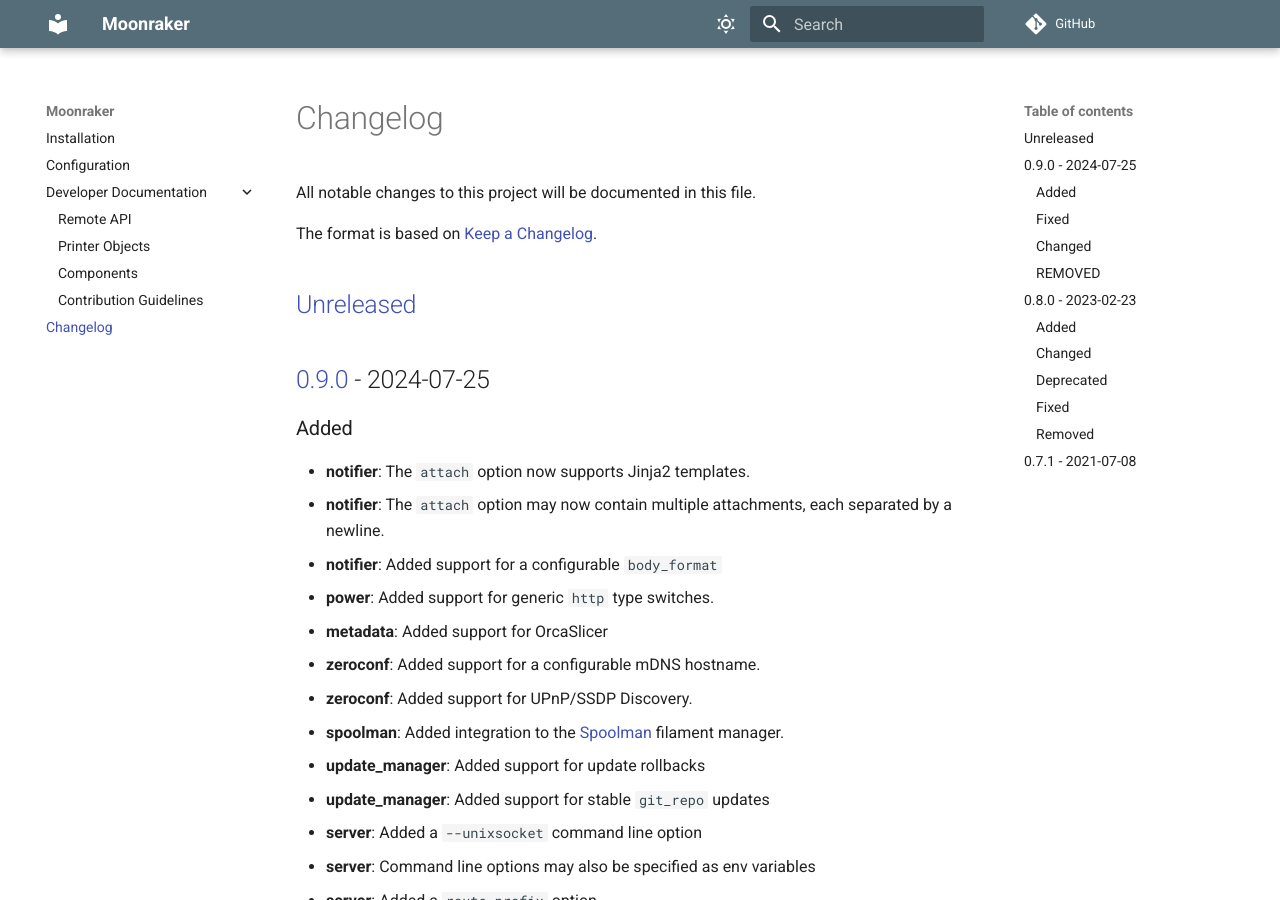
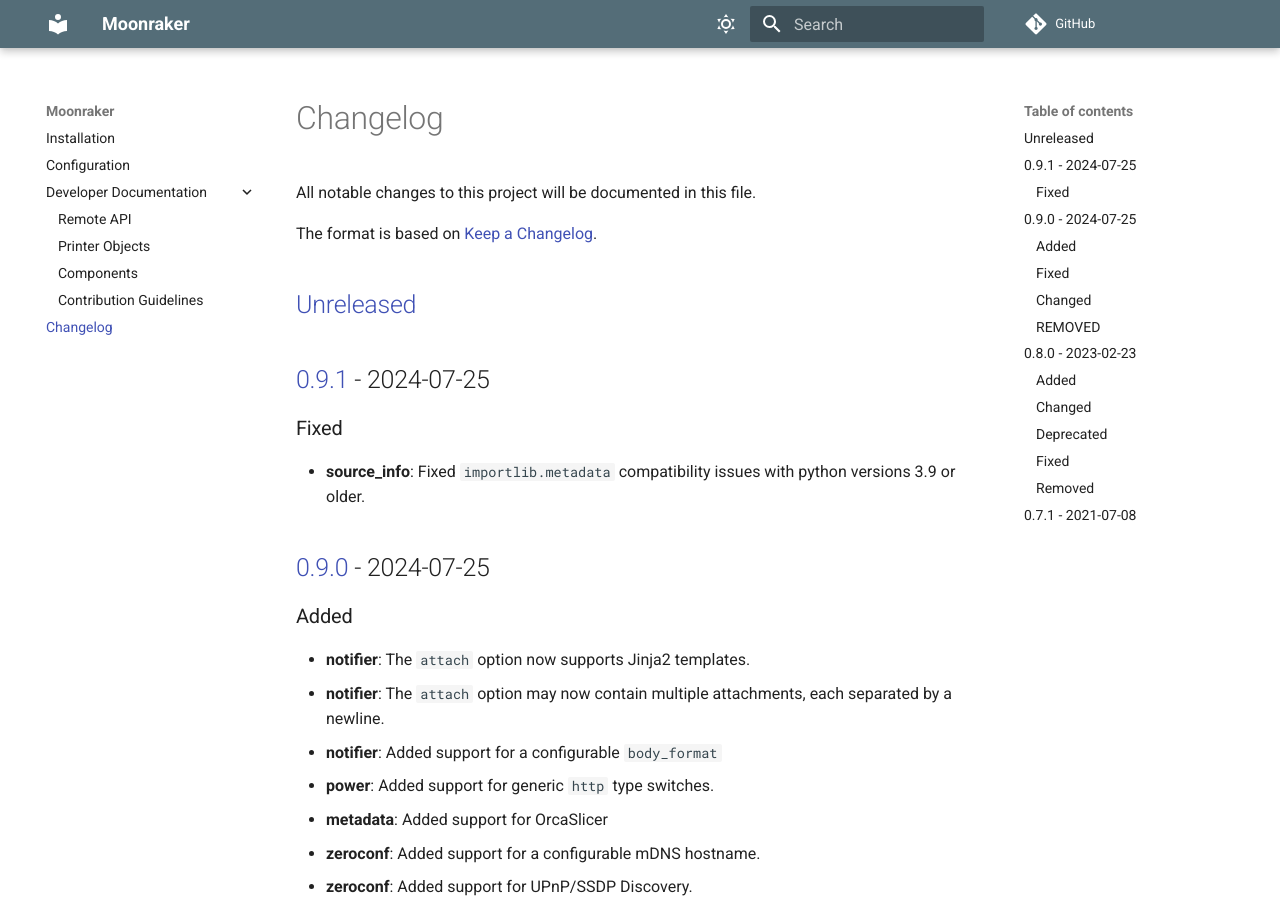
Before and after one commit to Arksine/moonraker, an MkDocs documentation site: the page built from docs/changelog.md, in a window 1280 px wide and 900 px high. Built offline with MkDocs 1.6.1 and Material for MkDocs 9.7.7, drawn with Linux system fonts in a browser that asks for light colours; comment, search, counter and statistics services are not loaded.

Commit message:
release: bump version to 0.9.1
Signed-off-by:  Eric Callahan <arksine.code@gmail.com>

```diff
--- a/docs/changelog.md
+++ b/docs/changelog.md
@@ -5,6 +5,12 @@
 The format is based on [Keep a Changelog].
 
 ## [Unreleased]
+
+## [0.9.1] - 2024-07-25
+
+### Fixed
+- **source_info**: Fixed `importlib.metadata` compatibility issues with python
+  versions 3.9 or older.
 
 ## [0.9.0] - 2024-07-25
 
@@ -184,7 +190,8 @@
 [api_changes.md]: api_changes.md
 
 <!-- Versions -->
-[unreleased]: https://github.com/Arksine/moonraker/compare/v0.9.0...HEAD
+[unreleased]: https://github.com/Arksine/moonraker/compare/v0.9.1...HEAD
+[0.9.1]: https://github.com/Arksine/moonraker/compare/v0.9.0...v0.9.1
 [0.9.0]: https://github.com/Arksine/moonraker/compare/v0.8.0...v0.9.0
 [0.8.0]: https://github.com/Arksine/moonraker/compare/v0.7.1...v0.8.0
 [0.7.1]: https://github.com/Arksine/moonraker/releases/tag/v0.7.1
```
